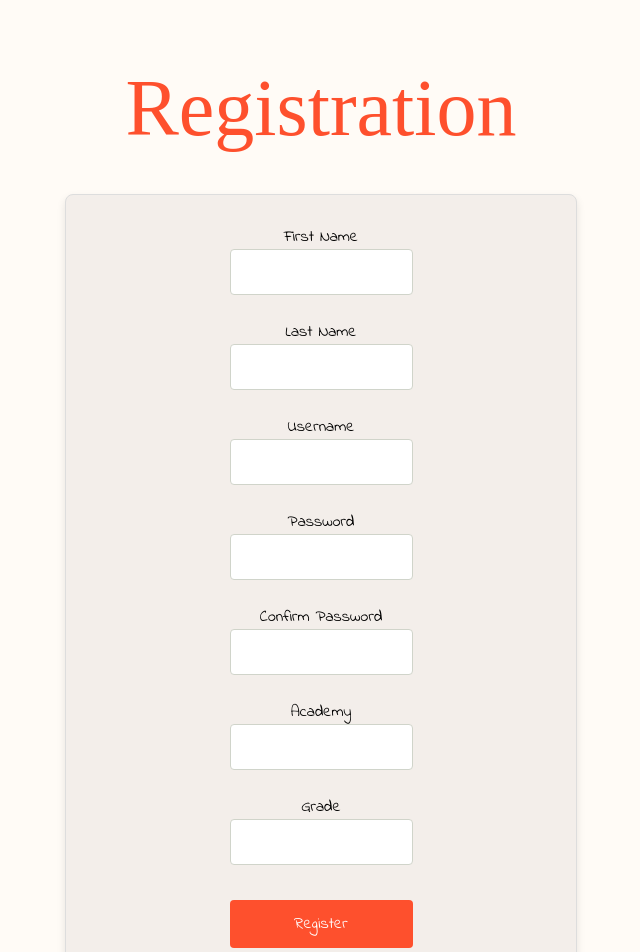
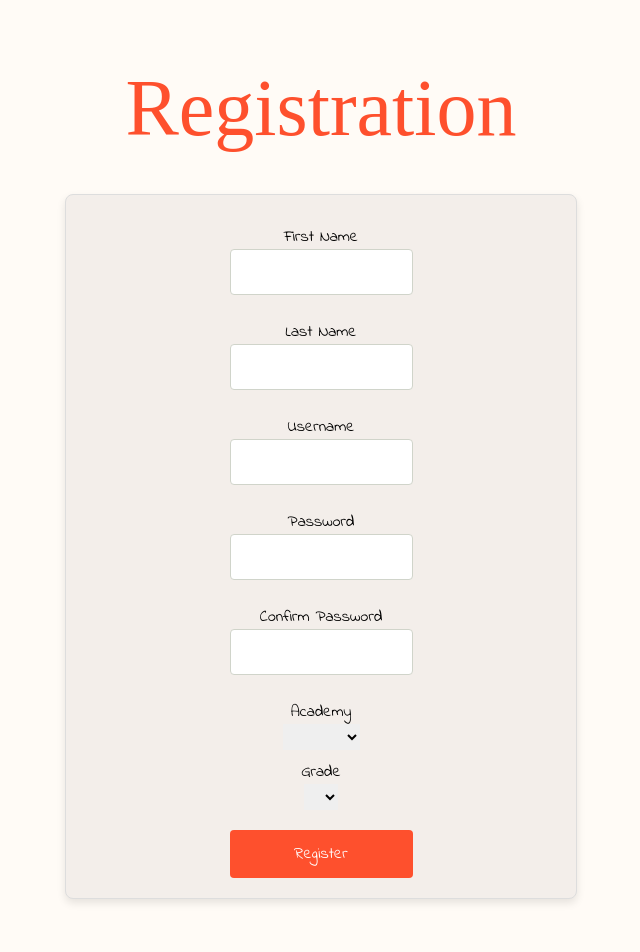
Before and after one commit to aekmekci72/courseRaterMidyear, a SvelteKit app in the folder my-app/: page /Reg in a window 1280 px wide. Shown: the top 952 px of the page, without its empty margins (319-959 px from the left). After the commit the page ends 924 px from the top, so only its background shows below. Built offline with nearby package versions, Linux system fonts and the light colour scheme; no server answers; a web font is replaced by a local one.

Commit message:
Updated register page to take academy and grade as a dropdown menu item rather than typing field!

```diff
--- a/my-app/src/routes/Reg/+page.svelte
+++ b/my-app/src/routes/Reg/+page.svelte
@@ -272,26 +272,33 @@ if (!isUnique) {
 
     <label for="confirmPassword">Confirm Password</label>
     <input bind:value={confirmPassword} id="confirmPassword" type="password" />
-
+<!--
     <label for="academy">Academy</label>
     <input bind:value={academy} id="academy" type="academy" />
 
     <label for="grade">Grade</label>
-    <input bind:value={grade} id="grade" type="grade" />
+    <input bind:value={grade} id="grade" type="grade" /> -->
 
-    <!-- <label for="academy">Academy</label>
+    <label for="academy">Academy</label>
     <select bind:value={academy} id="academy">
-      <option value="academy1">Academy 1</option>
-      <option value="academy2">Academy 2</option>
+      <option value="ATCS">ATCS</option>
+      <option value="AMST">AMST</option>
+      <option value="ABF">ABF</option>
+      <option value="AEDT">AEDT</option>
+      <option value="AAST">AAST</option>
+      <option value="ACAHA">ACAHA</option>
+      <option value="AVPA -V">AVPA -V</option>
+      <option value="AVPA -M">AVPA -M</option>
+      <option value="AVPA -T">AVPA -T</option>
     </select>
 
     <label for="grade">Grade</label>
     <select bind:value={grade} id="grade">
-      <option value="A">A</option>
-      <option value="B">B</option>
-      <option value="C">C</option>
-    </select> -->
-
+      <option value="9">9</option>
+      <option value="10">10</option>
+      <option value="11">11</option>
+      <option value="12">12</option>
+    </select>
 
     <button type="submit">Register</button>
   </form>
```
